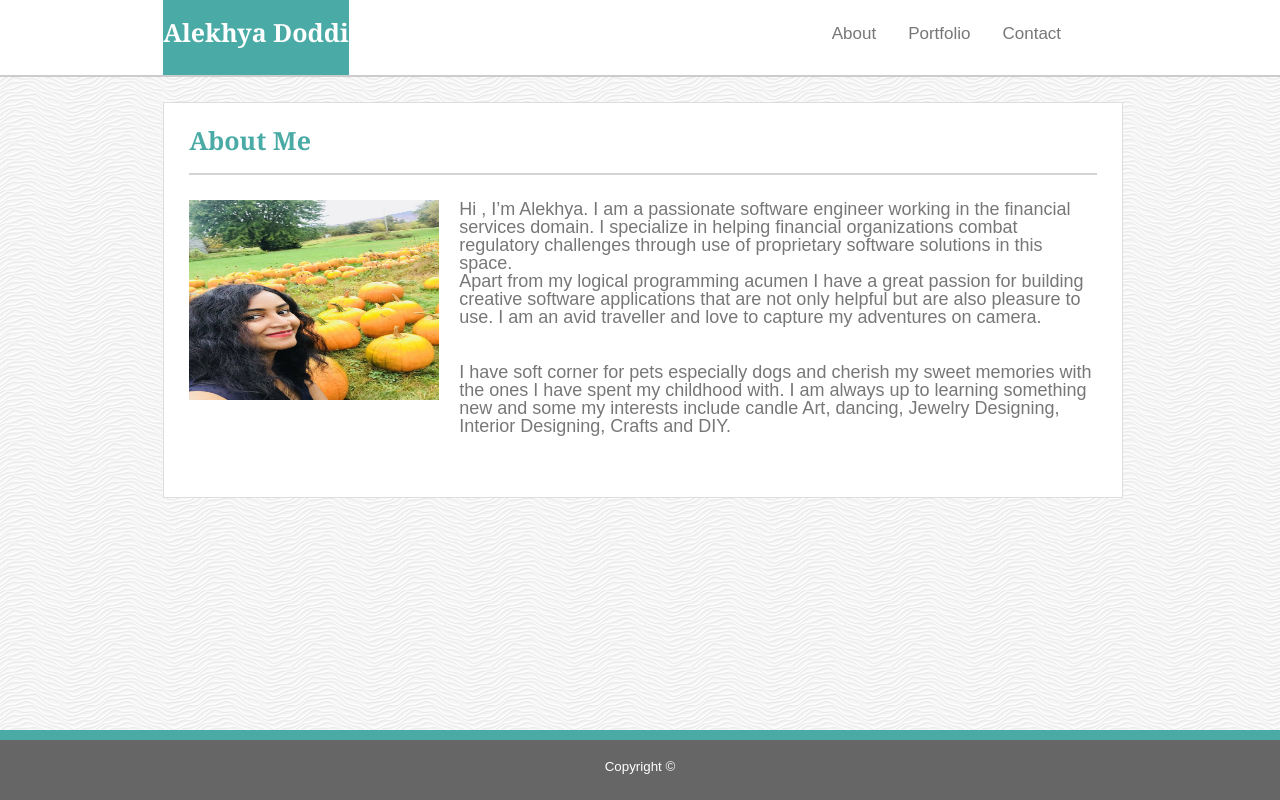
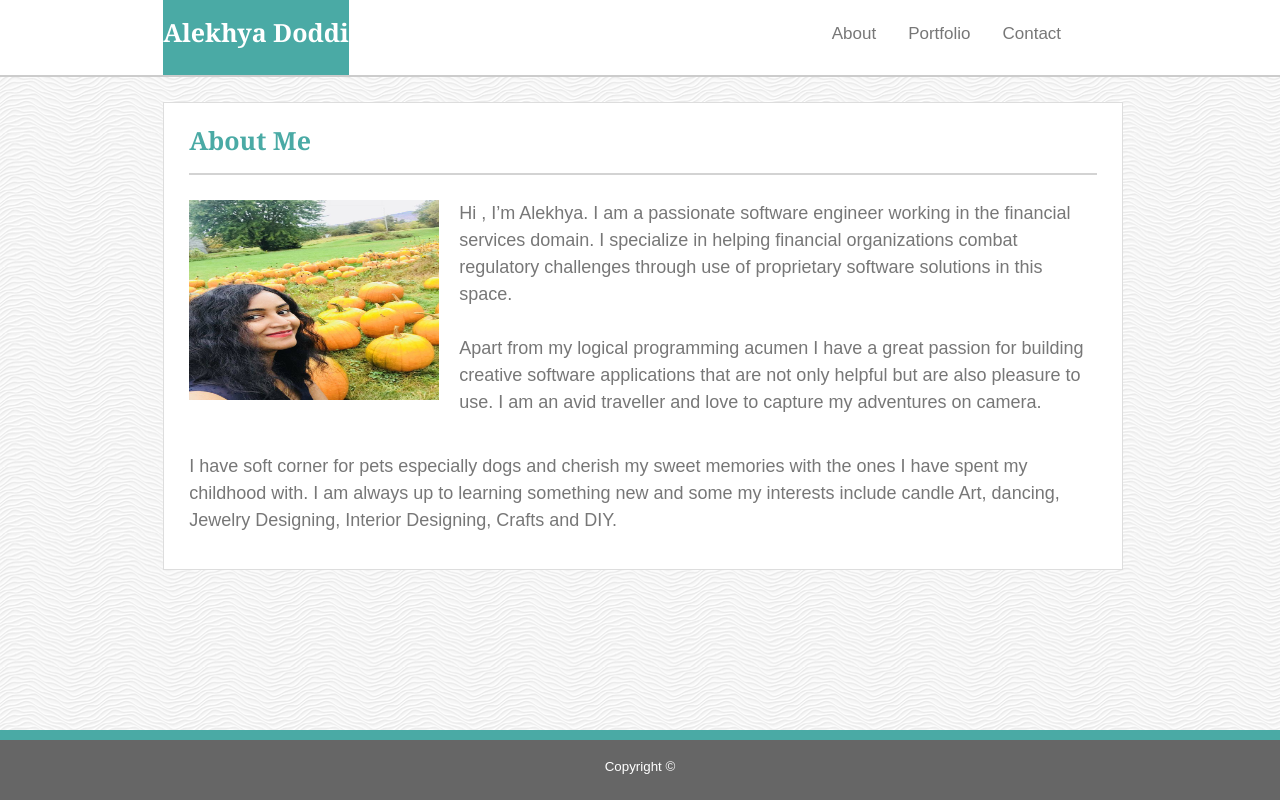
Before and after one commit to alekhyadoddi/HW1, a plain HTML site: page index.html in a window 1280 px wide. Drawn offline with Linux system fonts and the light colour scheme.

Commit message:
fixed about me

```diff
--- a/assets/css/style.css
+++ b/assets/css/style.css
@@ -238,8 +238,8 @@ padding-top: 25px;
     font-family: 'Arial', 'Helvetica Neue', Helvetica, sans-serif;
     color: #777777;
     font-size: 18px;
-    line-height:27 px;
-    margin-bottom: 27px;
+    line-height:27px;
+    margin-top: 27px;
   }
   /* Style the text area  etc in contact.html */
 
```
Also changed, not shown: index.html (+0 -2 lines).
